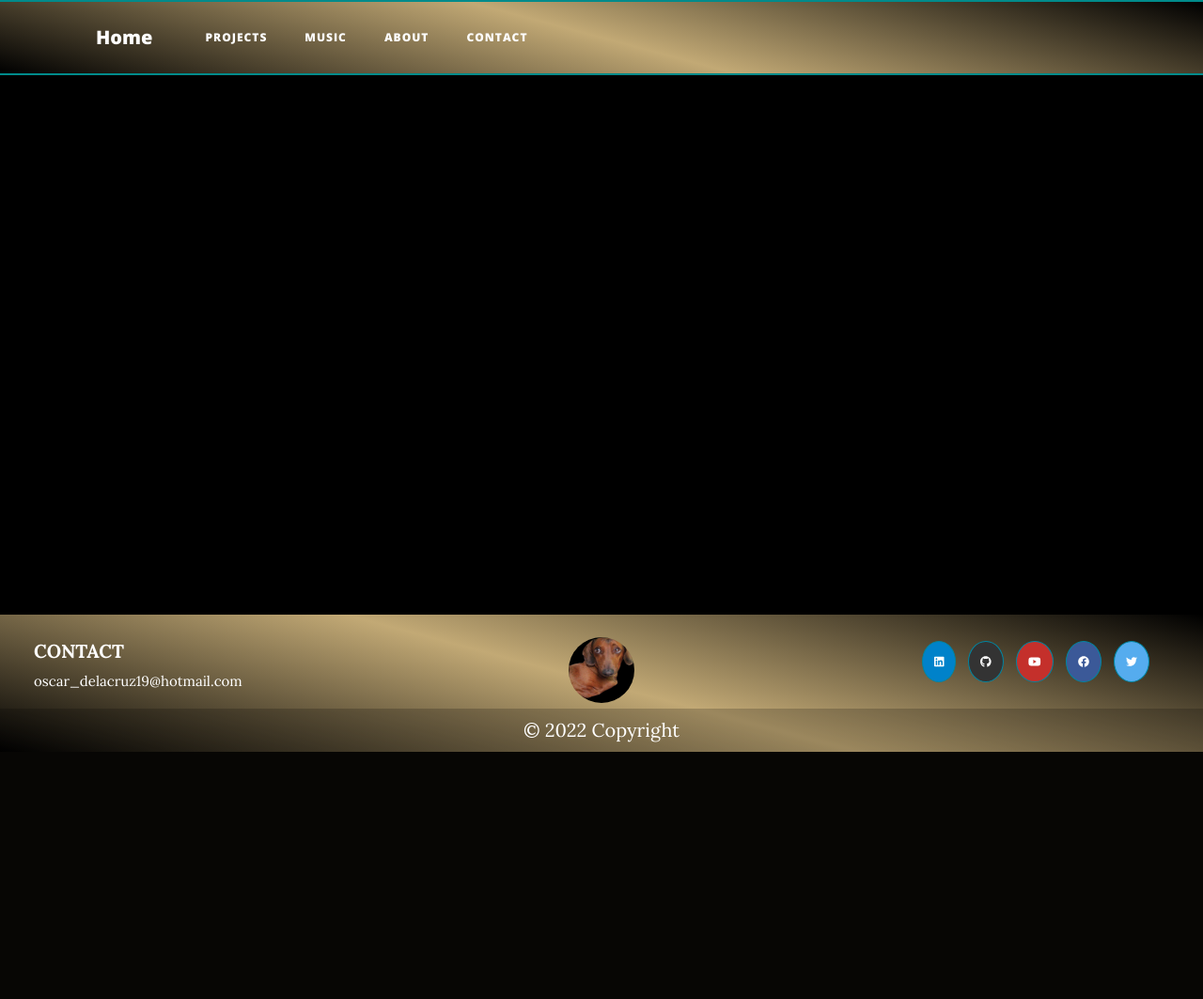
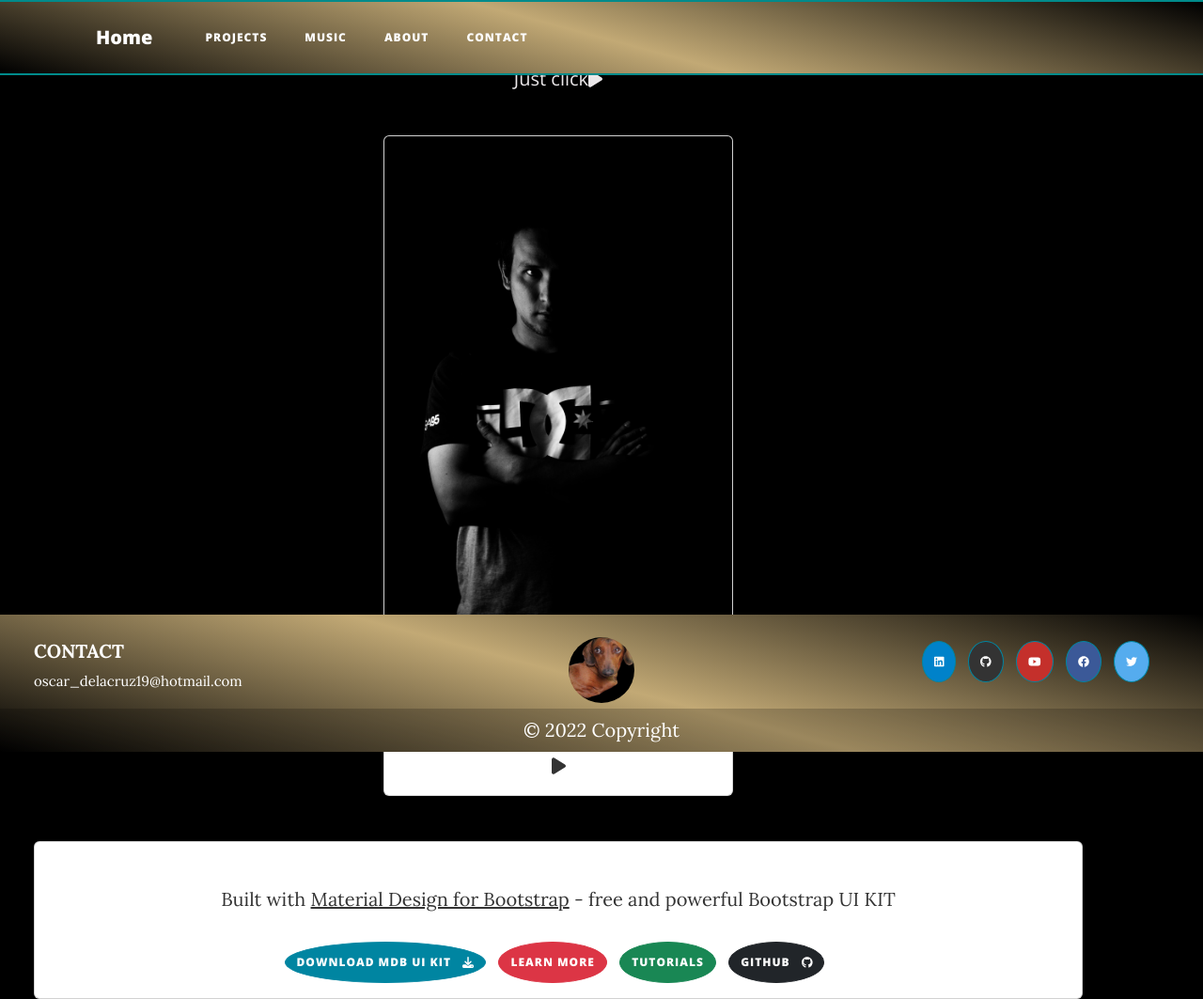
Before and after one commit to Kalincillo/my_blog, a Flask app: page /music in a window 1280 px wide. Shown: the whole page at 94% size. Before the commit the page ends 800 px from the top, so only its background shows below. Run offline with Flask 2, Linux system fonts and the light colour scheme; some libraries are stand-ins or nearby versions.

Commit message:
Add music player template

```diff
--- a/templates/music.html
+++ b/templates/music.html
@@ -69,6 +69,81 @@
 </header>
 
 <!-- Main Content -->
+<!-- Full Page Intro -->
+<div class="view">
+  <!-- Mask & flexbox options-->
+  <div class="mask gradient-card align-items-center">
+    <!-- Content -->
+    <div class="container d-flex justify-content-center my-4 mb-5">
+
+      <div id="mobile-box" class="col-4">
+
+        <h4 class="my-5 h5 text-center" style="color:rgb(235, 232, 234)">Just click<i class="fas fa-play ml-2"></i></h4>
+
+        <!-- Card -->
+        <div class="card">
+
+          <!-- Card image -->
+          <div class="view">
+            <img class="card-img-top" src="/static/Ivan.jpg"
+                 alt="Card image cap">
+            <a href="https://bachataurban.com/" target="_blank">
+              <div class="mask gradient-card"></div>
+            </a>
+          </div>
+
+          <!-- Card content -->
+          <div class="card-body text-center">
+
+            <h5 class="h5 font-weight-bold"><a href="https://bachataurban.com/" target="_blank">NIMROUT</a></h5>
+            <p class="mb-0">Calor</p>
+
+            <audio id="music" preload="true">
+              <source
+                src="https://bachataurban.com/download/2/Stefflon%20Don%20-%2016%20Shots%20(%20DJ%20Flam%20-%20Urban%20Bachata%20remix%20).mp3">
+            </audio>
+            <div id="audioplayer">
+              <i id="pButton" class="fas fa-play"></i>
+              <div id="timeline">
+                <div id="playhead"></div>
+              </div>
+            </div>
+
+          </div>
+
+        </div>
+        <!-- Card -->
+
+
+      </div>
+    </div>
+    <!-- Content -->
+
+    <div class="container">
+      <div class="card">
+        <div class="card-body text-center">
+
+          <p>Built with <a target="_blank" href="https://mdbootstrap.com/docs/standard/">Material Design for
+            Bootstrap</a> - free and powerful Bootstrap UI KIT</p>
+
+          <a class="btn btn-primary me-2" href="https://mdbootstrap.com/docs/standard/getting-started/installation/"
+             target="_blank" role="button">Download MDB UI KIT <i class="fas fa-download ms-2"></i></a>
+          <a class="btn btn-danger me-2" target="_blank" href="https://mdbootstrap.com/docs/standard/" role="button">Learn
+            more</a>
+          <a class="btn btn-success me-2" target="_blank" href="https://mdbootstrap.com/docs/standard/getting-started/"
+             role="button">Tutorials</a>
+          <a class="btn btn-dark me-2" target="_blank" href="https://github.com/mdbootstrap/mdb-ui-kit" role="button">GitHub
+            <i class="fab fa-github ms-2"></i></a>
+
+
+        </div>
+      </div>
+    </div>
+
+  </div>
+  <!-- Mask & flexbox options-->
+</div>
+<!-- Full Page Intro -->
 
 
 <!-- Footer -->
```
Lines whose indentation alone changed are shown as unchanged.
